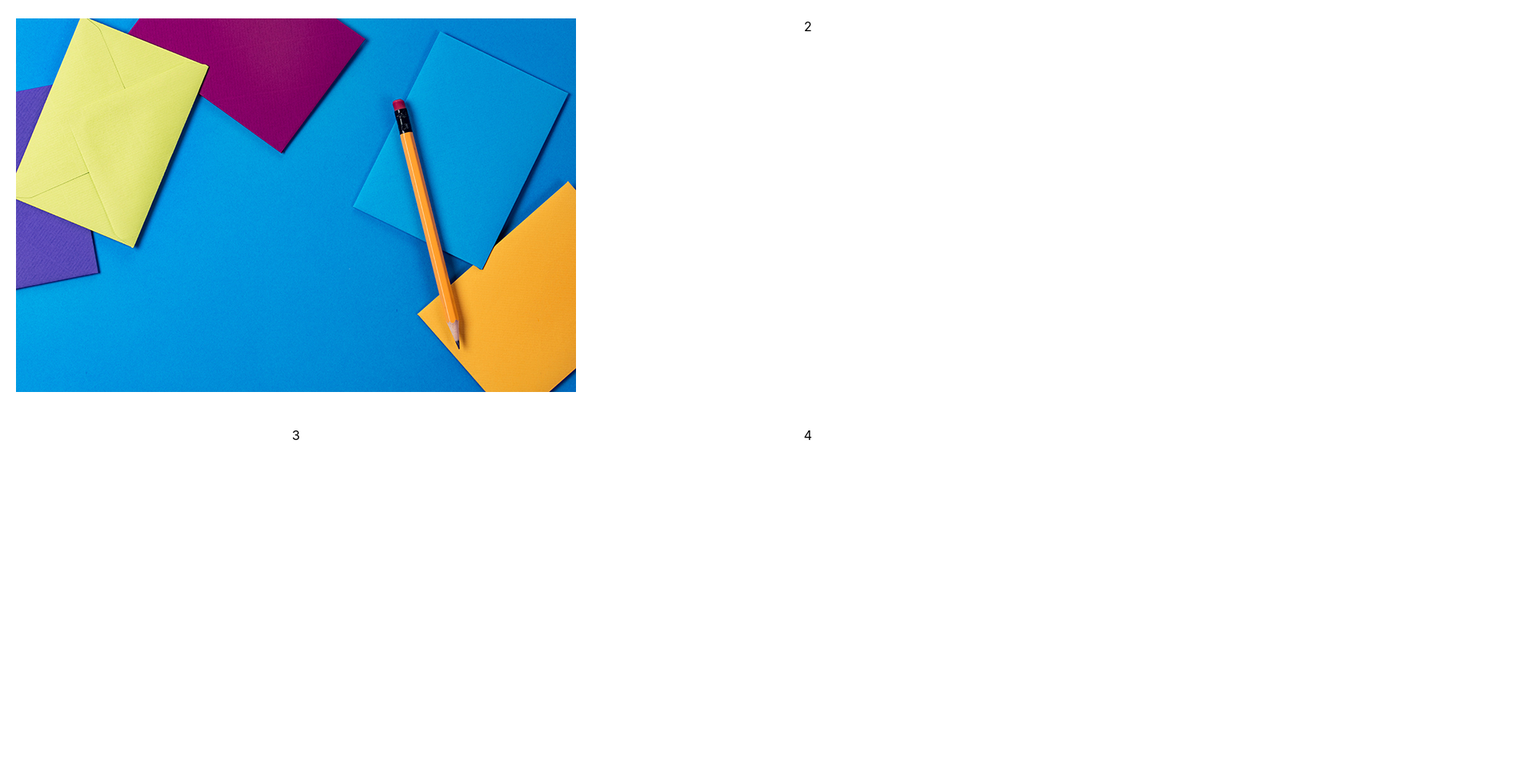
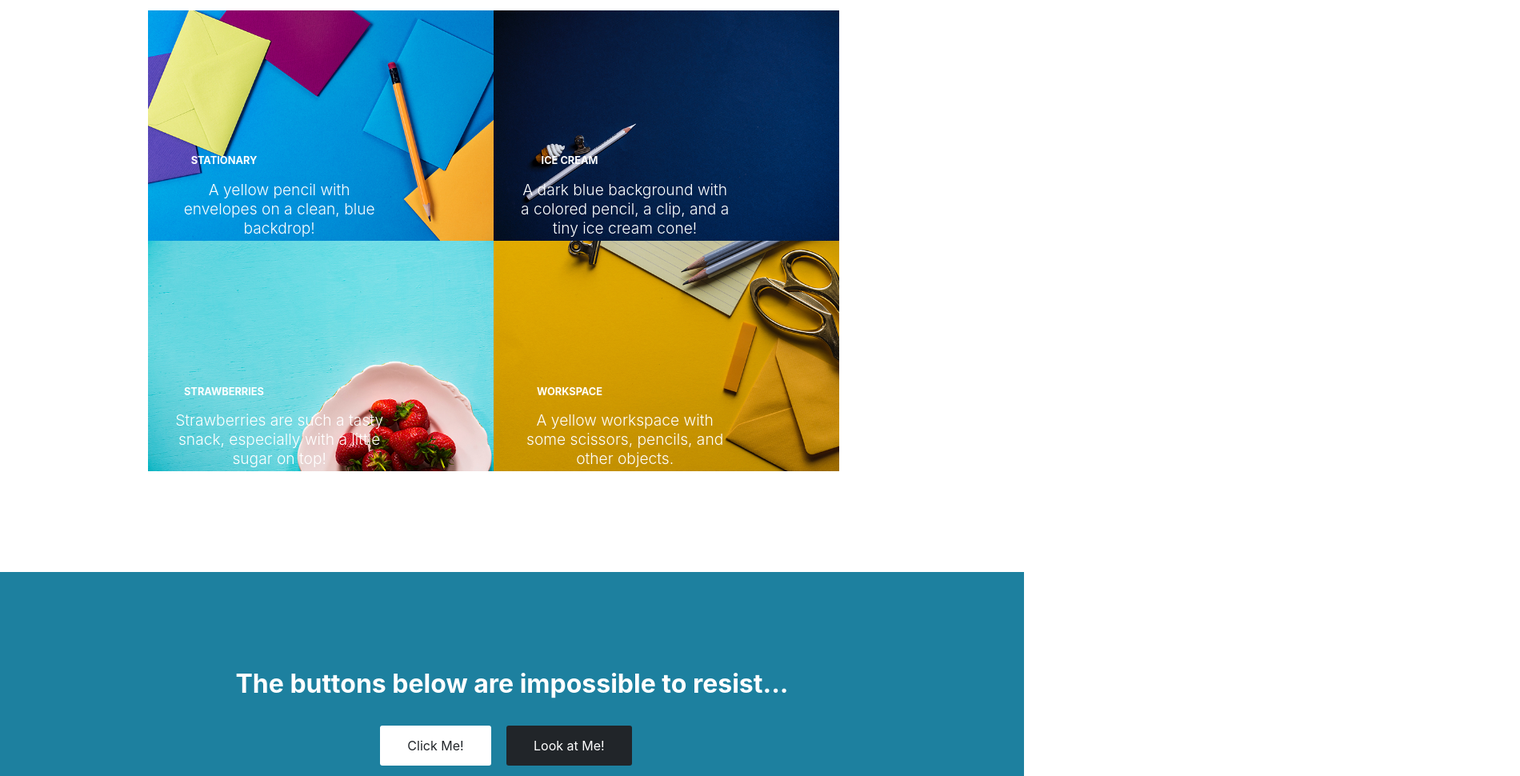
Before and after one commit to Nihadname/HomeWorkPage, a plain HTML site: page index.html in a window 1280 px wide. Shown: the part 2770-3740 px from the top of the page at 80% size, 1900 px wide, since content can reach past the window. Before the commit the page ends 3344 px from the top, so only its background shows below. Drawn offline with Linux system fonts and the light colour scheme.

Commit message:
it is finished

```diff
--- a/index.html
+++ b/index.html
@@ -67,17 +67,52 @@
         <a href="">Download Now</a>
 </div>
 <div class="AnimationPart">
+
+
     <h3>PORTFOLIO</h3>
     <h2 >Recent Projects</h2>
 
-    <div class="conatiner2">
-        <div class="box">
-            <img src="./img/portfolio-1.jpg" alt="">
+    <div class="column">
+        <div class="square-container">
+            <div class="square top-left squareFirst">
+                <div class="compenets">
+                    <img src="./img/portfolio-1.jpg" alt="">
+                    <h6 class="text-overlay">Stationary</h6>
+                    <p class="text-overlay2">A yellow pencil with envelopes on a clean, blue backdrop!</p>
+                </div>
+            </div>
+            <div class="square top-right squareSecond">
+                <div class="compenets">
+                    <img src="./img/portfolio-2.jpg" alt="">
+                    <h6 class="text-overlay">Ice Cream</h6>
+                    <p class="text-overlay2">A dark blue background with a colored pencil, a clip, and a tiny ice cream cone!</p>
+                </div>
+            </div>
+            <div class="square bottom-left squareThird">
+                <div class="compenets">
+                    <img src="./img/portfolio-3.jpg" alt="">
+                    <h6 class="text-overlay" > Strawberries</h6>
+                    <p class="text-overlay2">Strawberries are such a tasty snack, especially with a little sugar on top!</p>
+                </div>
+            </div>
+            <div class="square bottom-right squareFourth">
+                <div class="compenets">
+                    <img src="./img/portfolio-4.jpg" alt="">
+                    <h6 class="text-overlay">Workspace</h6>
+                    <p class="text-overlay2">A yellow workspace with some scissors, pencils, and other objects.</p>
+                </div>
+      </div>
         </div>
-        <div class="box">2</div>
-        <div class="box">3</div>
-        <div class="box">4</div>
     </div>
 </div>
+<div class="TheLastOne">
+    <h2>The buttons below are impossible to resist...</h2>
+    <a href="">Click Me!</a>
+    <a class="extra">Look at Me!</a>
+</div>
+<div class="map">
+    <iframe src="https://maps.google.com/maps?f=q&amp;source=s_q&amp;hl=en&amp;geocode=&amp;q=Twitter,+Inc.,+Market+Street,+San+Francisco,+CA&amp;aq=0&amp;oq=twitter&amp;sll=28.659344,-81.187888&amp;sspn=0.128789,0.264187&amp;ie=UTF8&amp;hq=Twitter,+Inc.,+Market+Street,+San+Francisco,+CA&amp;t=m&amp;z=15&amp;iwloc=A&amp;output=embed"></iframe>
+</div>
+
 </body>
 </html>
--- a/style.css
+++ b/style.css
@@ -85,6 +85,7 @@ margin-bottom: 45px;
 .box {
     padding: 20px;
     text-align: center;
+    margin: 0 auto;
 }
 .box span{
     background-color: #fff;
@@ -129,6 +130,8 @@ margin-bottom: 45px;
 .AnimationPart{
     text-align: center;
     padding-top: 7.5rem;
+  margin-bottom: 19.5rem;
+
 
 }
 .AnimationPart h3{
@@ -146,4 +149,129 @@ margin-bottom: 45px;
 .conatiner2{
     display: grid;
     grid-template-columns: repeat(2, 1fr);
+    justify-content: center;
 }
+.box1{
+    text-align: center;
+    margin: 0 10px;
+
+
+}
+.box1 img {
+    max-width: 100%;
+    display: block;
+    border-radius: 5px;
+}
+.column {
+    margin: 0 auto;
+    max-width: 930px;
+    padding: 10px;
+    height: 400px;
+  }
+  .square-container{
+    height: 576.4px;
+    width: 864px;
+    position: relative;
+    overflow: hidden;
+  }
+  .square{
+    width: 50%;
+    height: 50%;
+    position: absolute;
+    transition: background-color 0.3s ease, box-shadow 0.3s ease;
+
+  }
+  .compenets{
+    margin: -7px
+
+  }
+  .compenets img{
+    width: 100%;
+    height: 100%;
+    transition: transform 0.5s ease; /* Add a transition for smooth movement */
+    overflow-y: hidden;
+
+  }
+  .compenets img :hover{
+    transition: clip-path 0.25s ease-out, background-color 0.7s,;
+    background-color: rgba(33, 37, 41, 0.2);
+
+
+  }
+
+  .text-overlay {
+    position: absolute;
+    top: 65%;
+    left: 22%;
+    transform: translate(-50%, -50%);
+    color: #fff;
+    font-size: 0.8rem;
+    text-transform: uppercase;
+        text-align: center;
+}
+.text-overlay2{
+    position: absolute;
+    top: 86%;
+    transform: translate(-50%, -50%);
+    left: 38%;
+    font-weight: 300;
+    color: #fff;
+    font-size: 1.2rem;
+}
+.square:hover .compenets img {
+
+    transform: scale(0.9) translateZ(-50px);
+background-color: #1D809F;
+}
+
+
+  .top-left{
+    top: 0;
+    left: 0;
+  }
+  .top-right{
+    top: 0;
+    right: 0;
+  }
+  .bottom-left{
+    bottom: 0;
+    left: 0;
+  }
+  .bottom-right{
+    bottom: 0;
+    right: 0;
+  }
+  .compenets img{
+    margin: 7px
+  }
+  .TheLastOne{
+    background-color: #1D809F;
+    text-align: center;
+    padding: 7.5rem;
+  }
+  .TheLastOne h2{
+    margin-bottom: 3rem ;
+    font-size: 2rem;
+    font-weight: 700;
+color: #fff;
+
+
+  }
+  .TheLastOne a{
+    background-color: #fff;
+    color: #212529;
+    margin-right: 15px;
+  }
+  .TheLastOne .extra{
+    background-color: #212529;
+    color: #fff;
+  }
+  .map{
+    width:1900px ;
+  height:  30rem;
+}
+  .map iframe{
+    pointer-events: none;
+    height: 100%;
+    width: 100%;
+  }
```
Also changed, not shown: img/portfolio-2.jpg (added), img/portfolio-3.jpg (added), img/portfolio-4.jpg (added).
